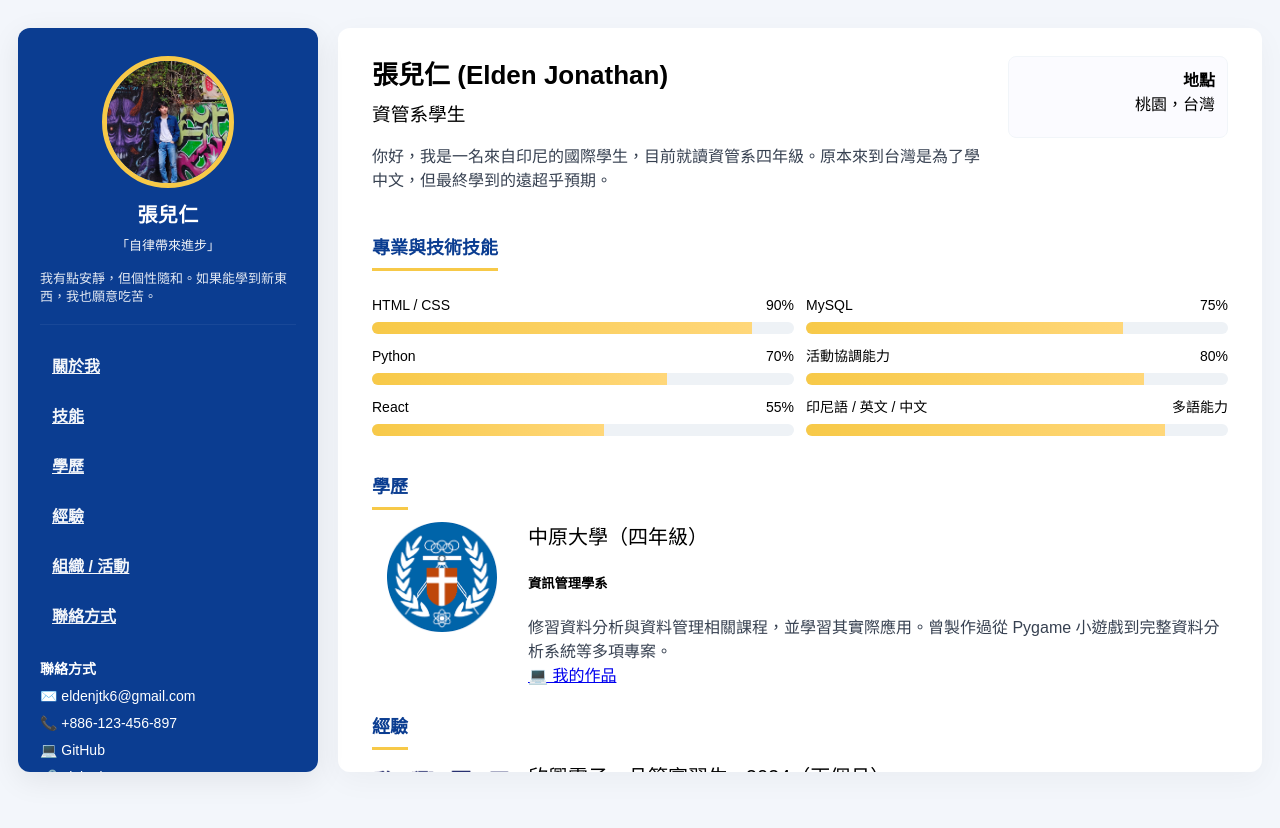
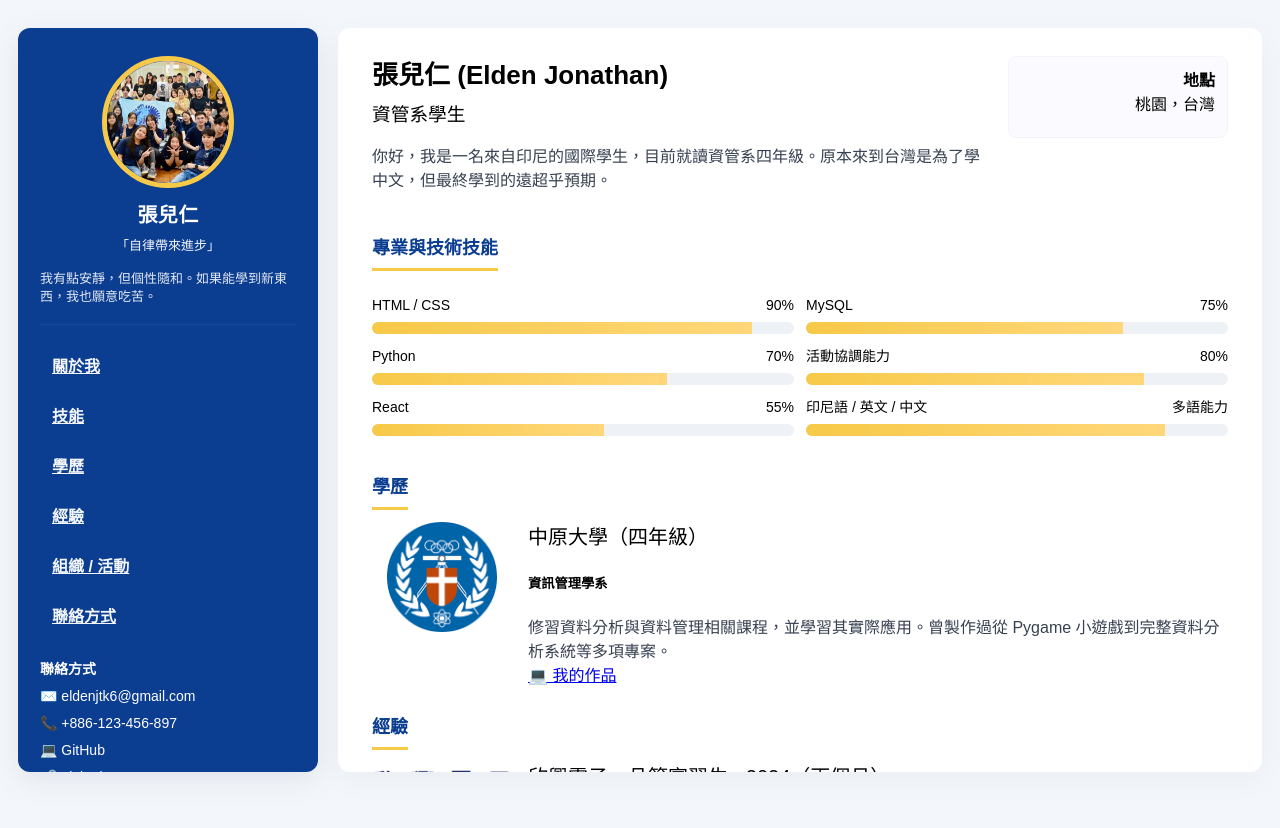
Before and after one commit to Eeeeeld/Resume-Midterm-Project, a plain HTML site: page index.html in a window 1280 px wide. Drawn offline with Linux system fonts and the light colour scheme.

Commit message:
Update index.html

```diff
--- a/index.html
+++ b/index.html
@@ -29,7 +29,7 @@
 
 <!--Navbar-->
     <nav class="side" aria-label="Sidebar">
-      <div class="photo"><img src="images/profile.jpg" alt="Profile photo"></div>
+      <div class="photo"><img src="images/isa.jpg" alt="Profile photo"></div>
       <h1>張兒仁</h1>
       <p class="slogan">「自律帶來進步」</p>
       <p class="intro">我有點安靜，但個性隨和。如果能學到新東西，我也願意吃苦。</p>
```
